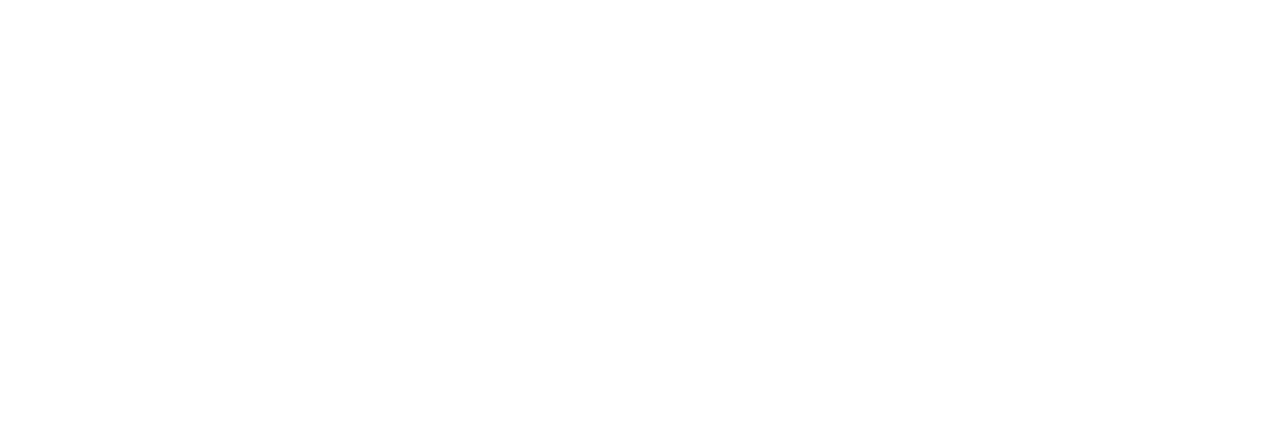
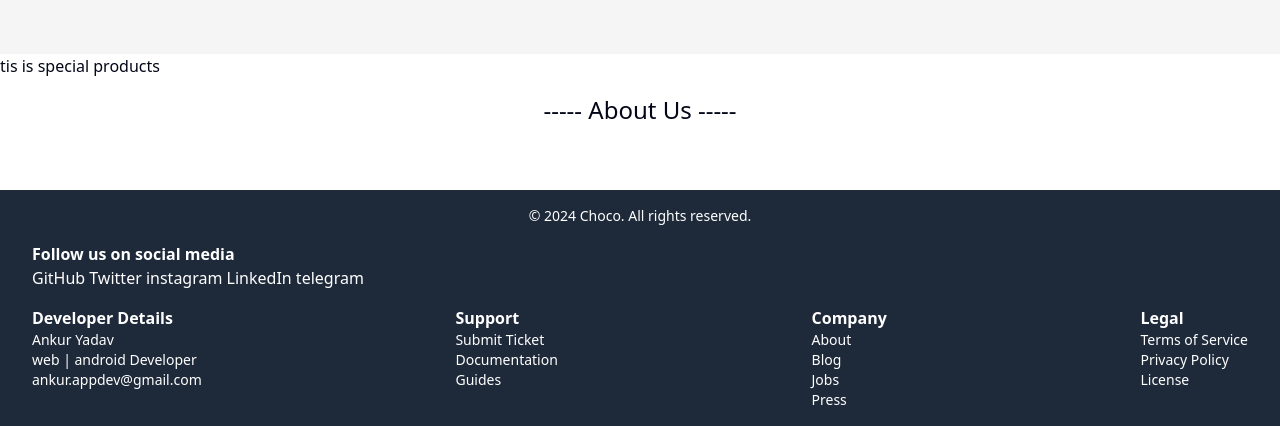
Before and after one commit to Ank09yadav/choco-10MinDelivery-Nextjs, a Next.js app: page / in a window 1280 px wide. Shown: the part 970-1396 px from the top of the page. Before the commit the page ends 864 px from the top, so only its background shows below. Built offline with nearby package versions, Linux system fonts and the light colour scheme.

Commit message:
added dinamic product page

```diff
--- /dev/null
+++ b/src/app/(client)/_components/about.tsx
@@ -0,0 +1,15 @@
+import React from 'react'
+
+const About = () => {
+  return (
+    <div className='p-4' >
+      <div className='text-2xl mb-4 justify-center items-center flex flex-col gap-4'>
+        <h2>----- About Us -----</h2>
+
+      </div>
+
+    </div>
+  )
+}
+
+export default About
--- /dev/null
+++ b/src/app/(client)/_components/footer.tsx
@@ -0,0 +1,49 @@
+import React from 'react'
+import Link from 'next/link';
+
+const Footer = () => {
+    return (
+        <div className=' w-full bg-gray-800 text-white  mt-8 bottom-0 left-0 p-4 '>
+            <div className='text-sm w-full flex justify-center'><h4>&copy; 2024 Choco. All rights reserved.</h4></div>
+              <div className='mt-4 w-full px-4'>
+                    <p className='text-white font-bold '>Follow us on social media</p>
+                    <Link href='https://github.com/ank09yadav' target='blank'> GitHub </Link>
+                    <Link href='https://twitter.com/ank09yadav' target='blank'> Twitter </Link>
+                    <Link href='https://instagram.com/ank09yadav' target='blank'> instagram </Link>
+                    <Link href='https://Linkedin.co/in/ank09yadav' target='blank'> LinkedIn </Link>
+                    <Link href='https://telegram.com/ank09yadav' target='blank'> telegram </Link>
+                </div>
+            <div className='flex justify-between w-full px-4 mt-4'>
+
+                <div >
+                    <p className='text-white font-bold'>Developer Details</p>
+                    <p className='text-sm dark:font-black'>Ankur Yadav</p>
+                    <p className='text-sm dark:font-black font-normal'>web | android Developer</p>
+                    <p className='text-sm dark:font-black'>ankur.appdev@gmail.com</p>
+
+                </div>
+                 <div>
+                    <p className='text-white font-bold'>Support</p>
+                    <p className='text-sm dark:font-black'>Submit Ticket</p>
+                    <p className='text-sm dark:font-black'>Documentation</p>
+                    <p className='text-sm dark:font-black'>Guides</p>
+                </div>
+                <div>
+                    <p className='text-white font-bold'>Company</p>
+                    <p className='text-sm dark:font-black'>About</p>
+                    <p className='text-sm dark:font-black'>Blog</p>
+                    <p className='text-sm dark:font-black'>Jobs</p>
+                    <p className='text-sm dark:font-black'>Press</p>
+                </div>
+                <div>
+                    <p className='text-white font-bold'>Legal</p>
+                    <p className='text-sm dark:font-black'>Terms of Service</p>
+                    <p className='text-sm dark:font-black'>Privacy Policy</p>
+                    <p className='text-sm dark:font-black'>License</p>
+                </div>
+            </div>
+        </div>
+    )
+}
+
+export default Footer
--- /dev/null
+++ b/src/app/(client)/_components/product.tsx
@@ -0,0 +1,15 @@
+"use client"
+import React from 'react'
+
+const Products = () => {
+  return (
+    <section className='bg-[#f5f5f5] px-5 pt-14 md:py-20'>
+        <div >
+
+        </div>
+
+    </section>
+  )
+}
+
+export default Products
--- /dev/null
+++ b/src/app/(client)/_components/specialProducts.tsx
@@ -0,0 +1,11 @@
+import React from 'react'
+
+const SpecialProducts = () => {
+  return (
+    <div>
+      tis is special products
+    </div>
+  )
+}
+
+export default SpecialProducts
--- a/src/app/(client)/page.tsx
+++ b/src/app/(client)/page.tsx
@@ -1,7 +1,11 @@
 "use client"
 
+import About from "./_components/about";
+import Footer from "./_components/footer";
 import Header from "./_components/header";
 import Hero from "./_components/hero";
+import Products from "./_components/product";
+import SpecialProducts from "./_components/specialProducts";
 
 
 export default function Home() {
@@ -9,6 +13,10 @@
     <>
      <Header/>
      <Hero/>
+     <Products/>
+     <SpecialProducts/>
+     <About/>
+     <Footer/>
 
     </>
   );
```
